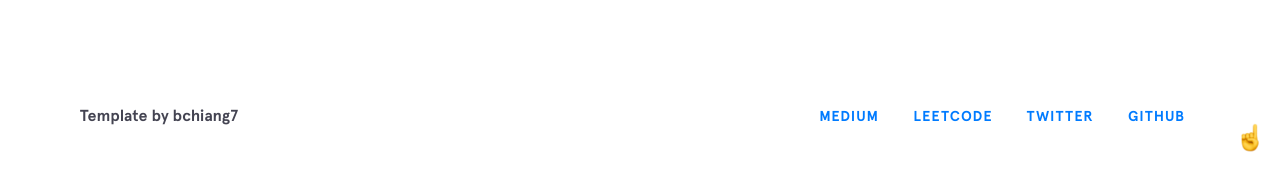
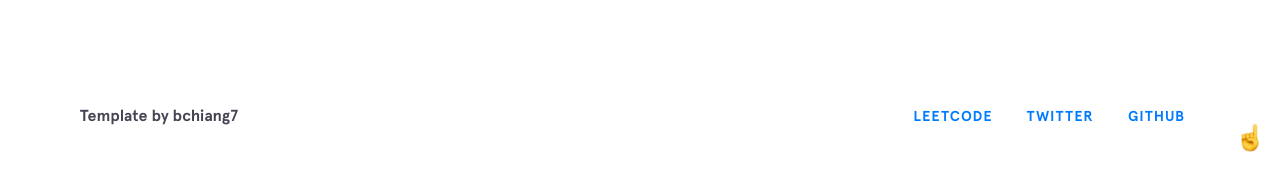
Before and after one commit to martijaram/martijaram.github.io, a Jekyll site: the page built from index.html, in a window 1280 px wide and 900 px high, scrolled down 2327 px. Shown: the part 722-897 px from the top of the window. Built offline with Jekyll 4.4.1, drawn with Linux system fonts in a browser that asks for light colours; nearby versions of some CDN libraries.

Commit message:
Changed social media

```diff
--- a/_config.yml
+++ b/_config.yml
@@ -9,8 +9,6 @@ cover: https://martijaram.github.io/img/technologist.png
 logo: https://martijaram.github.io/img/emojis/technologist.png
 resume: https://bchiang7.github.io/resume.pdf
 social:
-  - title: medium
-    url: http://medium.com/@martijaram
   - title: leetcode
     url: https://leetcode.com/martijaram
   - title: twitter
```
Also changed, not shown: 1 other file.
